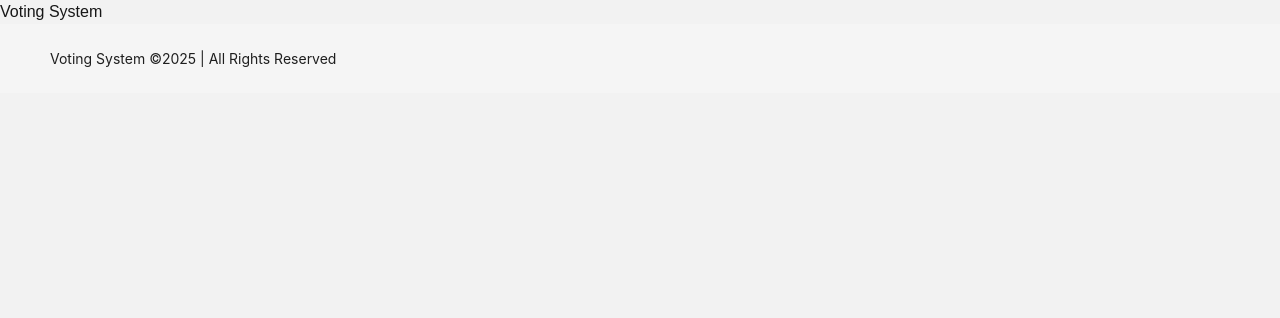
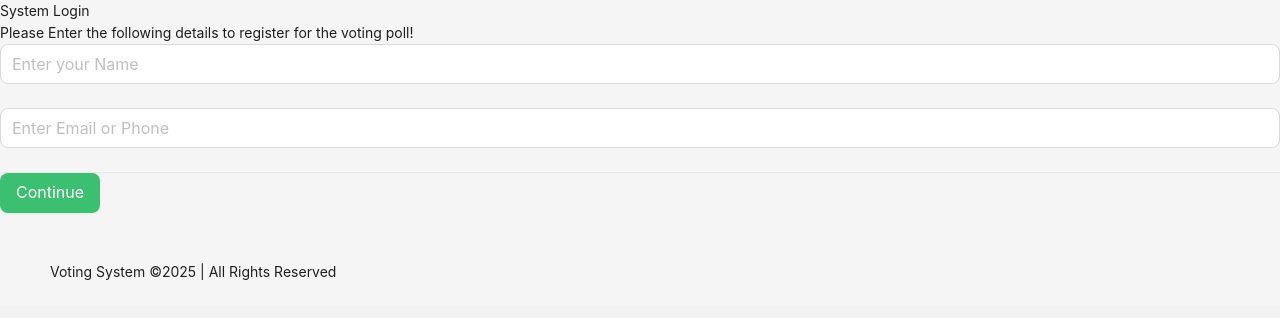
Before and after one commit to TalalMajeed/Blockchain-Voting-System, a Next.js app in the folder Frontend/: page /login in a window 1280 px wide. Shown: the top 318 px of the page. Built offline with nearby package versions, Linux system fonts and the light colour scheme.

Commit message:
Added Login Page

```diff
--- a/Frontend/src/app/globals.css
+++ b/Frontend/src/app/globals.css
@@ -14,5 +14,4 @@
 body {
     color: var(--foreground);
     background: var(--background);
-    font-family: Arial, Helvetica, sans-serif;
 }
--- a/Frontend/src/app/layout.tsx
+++ b/Frontend/src/app/layout.tsx
@@ -54,10 +54,11 @@ export default function RootLayout({
                     />
                 </head>
                 <body
-                    className={`${geistSans.variable} ${geistMono.variable} antialiased`}
+                    className={`${geistSans.variable} ${geistMono.variable} antialiased flex min-h-screen flex-col`}
                 >
+                    {!pathname.includes("login") && (
                         <section className="pl-10 pr-10 bg-transparent border-b-2 flex h-[70px] items-center justify-between">
-                        <div className="text-xl font-semibold">
+                            <div className="text-xl font-[500]">
                                 Voting System
                             </div>
                             {pathname === "/" && (
@@ -68,6 +69,7 @@ export default function RootLayout({
                                 </Link>
                             )}
                         </section>
+                    )}
                     {children}
                 </body>
             </html>
--- a/Frontend/src/app/login/page.tsx
+++ b/Frontend/src/app/login/page.tsx
@@ -3,11 +3,73 @@
 import { Layout, Typography } from "antd";
 const { Content, Footer } = Layout;
 
+//Import AntDesign components
+
+import { Button, Form, Input, Checkbox } from "antd";
+
 export default function Login() {
     return (
-        <Layout className="min-h-screen font-sans">
-            <Content className="flex flex-col items-center justify-center gap-[10px]"></Content>
-            <Footer className="text-center text-base">
+        <Layout className="min-h-[100%] font-sans bg-[#62cc89]">
+            <Content className="flex flex-col items-center justify-center">
+                <Form className="flex flex-col items-center justify-start w-[420px] h-[500px] bg-white rounded-[5px] p-[40px]">
+                    <div className="text-3xl font-semibold text-left w-[100%] pt-[20px]">
+                        System Login
+                    </div>
+                    <div className="text-base text-left w-[100%] pb-[20px] pt-[20px]">
+                        Please Enter the following details to register for the
+                        voting poll!
+                    </div>
+                    <Form.Item
+                        name="username"
+                        className="w-[100%] m-[0px] pt-[20px] pb-[20px] h-[70px]"
+                        rules={[
+                            {
+                                required: true,
+                                message: "Please enter your name!",
+                            },
+                        ]}
+                    >
+                        <Input
+                            size="large"
+                            className="w-[100%] rounded-[5px]"
+                            placeholder="Enter your Name"
+                        />
+                    </Form.Item>
+                    <Form.Item
+                        name="contact"
+                        className="w-[100%] m-[0px] pt-[20px] pb-[20px] h-[80px]"
+                        rules={[
+                            {
+                                required: true,
+                                message: "Please enter your email or phone!",
+                            },
+                        ]}
+                    >
+                        <Input
+                            size="large"
+                            className="w-[100%] rounded-[5px]"
+                            placeholder="Enter Email or Phone"
+                        />
+                    </Form.Item>
+                    <div className="flex-1"></div>
+                    <hr className="border-t-[1px] w-[100%]" />
+                    <div className="flex-1"></div>
+                    <Form.Item
+                        name="submit"
+                        className="w-[100%] m-[0px] pt-[20px] pb-[20px] h-[80px]"
+                    >
+                        <Button
+                            type="primary"
+                            size="large"
+                            htmlType="submit"
+                            className="w-[100%] rounded-[5px]"
+                        >
+                            Continue
+                        </Button>
+                    </Form.Item>
+                </Form>
+            </Content>
+            <Footer className="text-center text-base bg-transparent text-white">
                 Voting System ©2025 | All Rights Reserved
             </Footer>
         </Layout>
--- a/Frontend/src/app/page.tsx
+++ b/Frontend/src/app/page.tsx
@@ -10,7 +10,7 @@ const { Title, Text } = Typography;
 
 export default function Home() {
     return (
-        <Layout className="min-h-screen font-sans">
+        <Layout className="min-h-[100%] font-sans">
             <Content className="flex flex-col items-center justify-center gap-[10px]">
                 <Image
                     src="/logo.png"
```
Lines whose indentation alone changed are shown as unchanged.
